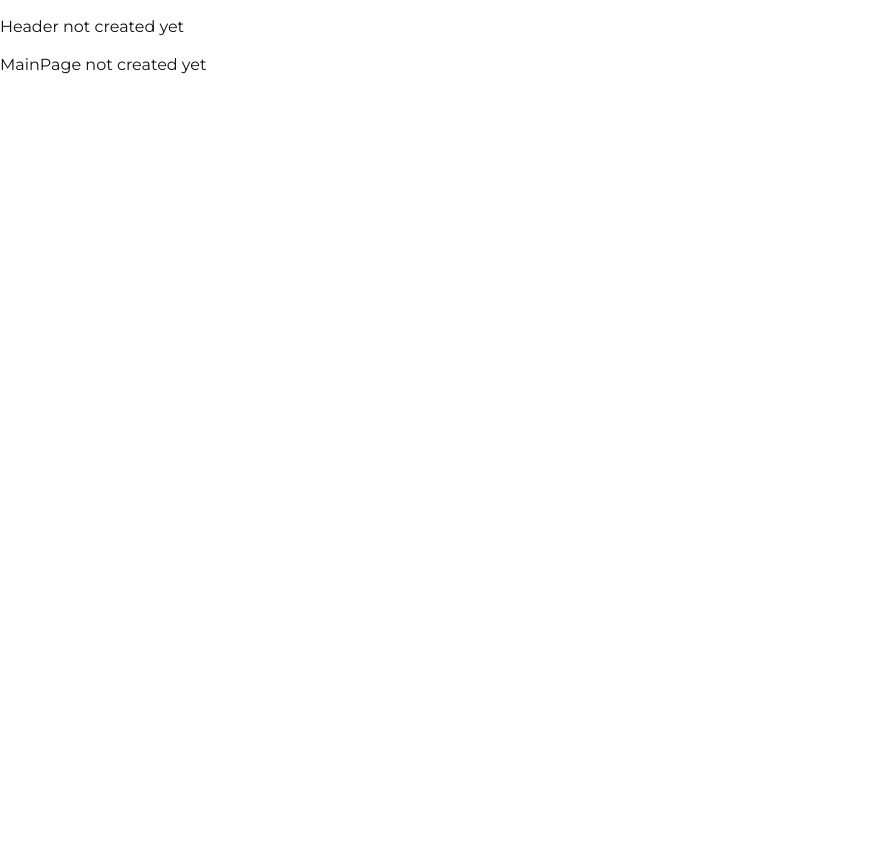
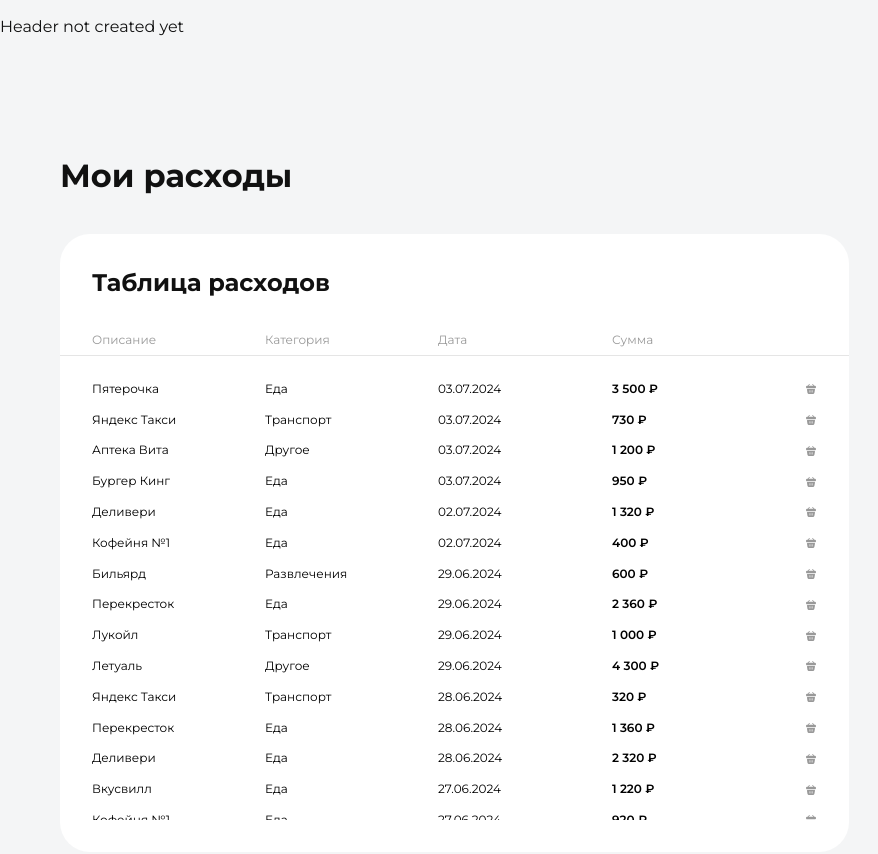
Before and after one commit to Nmidnight/skypro-wallet, a React (Vite) app: page / in a window 1280 px wide. Shown: the whole page, without its empty margins (0-878 px from the left). Before the commit the page ends 816 px from the top, so only its background shows below. Built offline with nearby package versions, Linux system fonts and the light colour scheme.

Commit message:
Сверстал таблицу расходов grid 12 и подготовил блок для карточки добавления расходов

```diff
--- /dev/null
+++ b/src/components/ExpensesTable/ExpensesTable.jsx
@@ -0,0 +1,63 @@
+import React from 'react';
+import * as S from './ExpensesTable.styled';
+
+const mockExpenses = [
+  { id: 1, name: 'Пятерочка', category: 'Еда', date: '03.07.2024', amount: '3 500 ₽' },
+  { id: 2, name: 'Яндекс Такси', category: 'Транспорт', date: '03.07.2024', amount: '730 ₽' },
+  { id: 3, name: 'Аптека Вита', category: 'Другое', date: '03.07.2024', amount: '1 200 ₽' },
+  { id: 4, name: 'Бургер Кинг', category: 'Еда', date: '03.07.2024', amount: '950 ₽' },
+  { id: 5, name: 'Деливери', category: 'Еда', date: '02.07.2024', amount: '1 320 ₽' },
+  { id: 6, name: 'Кофейня №1', category: 'Еда', date: '02.07.2024', amount: '400 ₽' },
+  { id: 7, name: 'Бильярд', category: 'Развлечения', date: '29.06.2024', amount: '600 ₽' },
+  { id: 8, name: 'Перекресток', category: 'Еда', date: '29.06.2024', amount: '2 360 ₽' },
+  { id: 9, name: 'Лукойл', category: 'Транспорт', date: '29.06.2024', amount: '1 000 ₽' },
+  { id: 10, name: 'Летуаль', category: 'Другое', date: '29.06.2024', amount: '4 300 ₽' },
+  { id: 11, name: 'Яндекс Такси', category: 'Транспорт', date: '28.06.2024', amount: '320 ₽' },
+  { id: 12, name: 'Перекресток', category: 'Еда', date: '28.06.2024', amount: '1 360 ₽' },
+  { id: 13, name: 'Деливери', category: 'Еда', date: '28.06.2024', amount: '2 320 ₽' },
+  { id: 14, name: 'Вкусвилл', category: 'Еда', date: '27.06.2024', amount: '1 220 ₽' },
+  { id: 15, name: 'Кофейня №1', category: 'Еда', date: '27.06.2024', amount: '920 ₽' },
+  { id: 16, name: 'Вкусвилл', category: 'Еда', date: '26.06.2024', amount: '840 ₽' },
+  { id: 17, name: 'Кофейня №1', category: 'Еда', date: '26.06.2024', amount: '920 ₽' },
+];
+
+export const ExpensesTable = () => {
+  return (
+    <S.PageContainer>
+      <S.GlobalBackground />
+      <S.PageTitle>Мои расходы</S.PageTitle>
+
+      <S.ExpensesCard>
+        <S.ExpensesCard__Title>Таблица расходов</S.ExpensesCard__Title>
+
+        <S.ExpensesCard__Header>
+          <S.ExpensesCard__Th>Описание</S.ExpensesCard__Th>
+          <S.ExpensesCard__Th>Категория</S.ExpensesCard__Th>
+          <S.ExpensesCard__Th>Дата</S.ExpensesCard__Th>
+          <S.ExpensesCard__Th>Сумма</S.ExpensesCard__Th>
+          <div></div> {/* Пустая ячейка над иконками */}
+        </S.ExpensesCard__Header>
+
+        <S.ExpensesList>
+          {mockExpenses.map((item) => (
+            <S.ExpenseRow key={item.id}>
+              <S.ExpenseCell>{item.name}</S.ExpenseCell>
+              <S.ExpenseCell>{item.category}</S.ExpenseCell>
+              <S.ExpenseCell>{item.date}</S.ExpenseCell>
+              <S.ExpenseCell className="amount">{item.amount}</S.ExpenseCell>
+              <S.DeleteIcon>
+                <img src="/svg/Frame_1511838850.svg" alt="Удалить" />
+              </S.DeleteIcon>
+            </S.ExpenseRow>
+          ))}
+        </S.ExpensesList>
+      </S.ExpensesCard>
+
+      {/* Правая карточка НОВЫЙ РАСХОД */}
+      {/* <S.AddExpenseCard>
+        <S.ExpensesCard__Title>Новый расход</S.ExpensesCard__Title>
+      </S.AddExpenseCard> */}
+
+    </S.PageContainer>
+  );
+};
--- /dev/null
+++ b/src/components/ExpensesTable/ExpensesTable.styled.js
@@ -0,0 +1,111 @@
+import styled, { createGlobalStyle } from 'styled-components';
+
+export const GlobalBackground = createGlobalStyle`
+  body {
+    background-color: #F4F5F6;
+    margin: 0;
+  }
+`;
+
+export const PageContainer = styled.div`
+  display: grid;
+  grid-template-columns: repeat(12, 1fr);
+  gap: 32px;
+  max-width: 1160px;
+  margin: 0 auto;
+  padding-top: 180px;
+  position: relative;
+`;
+
+export const PageTitle = styled.h1`
+  grid-column: span 12;
+  position: absolute;
+  top: 100px;
+  font-family: 'Montserrat', sans-serif;
+  font-weight: 700;
+  font-size: 32px;
+  margin: 0;
+`;
+
+// Гриды для таблицы
+const GridRowBase = styled.div`
+  display: grid;
+  grid-template-columns: 141px 141px 142px 1fr 20px;
+  column-gap: 32px;
+  align-items: center;
+`;
+
+export const ExpensesCard = styled.div`
+  grid-column: span 8;
+  width: 789px;
+  height: 618px;
+  background: #FFFFFF;
+  border-radius: 30px;
+  padding: 32px;
+  box-sizing: border-box;
+  display: flex;
+  flex-direction: column;
+`;
+
+export const ExpensesCard__Title = styled.h2`
+  font-family: 'Montserrat', sans-serif;
+  font-weight: 700;
+  font-size: 24px;
+  margin: 0 0 32px 0;
+`;
+
+export const ExpensesCard__Header = styled(GridRowBase)`
+  width: calc(100% + 64px);
+  margin-left: -32px;
+  padding: 0 32px 6px 32px;
+  border-bottom: 0.5px solid rgba(0, 0, 0, 0.1);
+  margin-bottom: 18px;
+`;
+
+export const ExpensesCard__Th = styled.div`
+  font-family: 'Montserrat', sans-serif;
+  font-weight: 400;
+  font-size: 12px;
+  color: #999999;
+`;
+
+// Блок строк в таблице)
+export const ExpensesList = styled.div`
+  overflow-y: auto;
+  flex: 1;
+`;
+
+export const ExpenseRow = styled(GridRowBase)`
+  padding: 7px 0;
+`;
+
+export const ExpenseCell = styled.div`
+  font-family: 'Montserrat', sans-serif;
+  font-weight: 400;
+  font-size: 12px;
+  color: #000000;
+  white-space: nowrap;
+  overflow: hidden;
+  text-overflow: ellipsis;
+
+  &.amount {
+    font-weight: 600;
+  }
+`;
+
+export const DeleteIcon = styled.div`
+  display: flex;
+  justify-content: flex-end;
+  cursor: pointer;
+  img { width: 12px; height: 12px; }
+`;
+
+export const AddExpenseCard = styled.div`
+  grid-column: span 4;
+  width: 339px;
+  height: 618px;
+  background: #FFFFFF;
+  border-radius: 30px;
+  padding: 32px;
+  box-sizing: border-box;
+`;
--- a/src/pages/MainPage.jsx
+++ b/src/pages/MainPage.jsx
@@ -1,7 +1,11 @@
-// Тут будут "Мои расходы"
+import React from 'react';
+import { ExpensesTable } from '../components/ExpensesTable/ExpensesTable';
 
 export function MainPage() {
-    return (
-        <p> MainPage not created yet</p>
-    )
+  return (
+    <main style={{ position: 'relative', width: '100%', minHeight: '100vh' }}>
+      <ExpensesTable />
+      {/* НОВЫЙ РАСХОД БУДЕТ ЗДЕСЬ" */}
+    </main>
+  );
 }
--- a/src/routes/AppRoutes.jsx
+++ b/src/routes/AppRoutes.jsx
@@ -12,13 +12,14 @@ export function AppRoutes() {
         <Routes>
             <Route path="/signin" element={<SigninPage />} />
             <Route path="/signup" element={<SignupPage />} />
-            <Route path="*" element={<NotFoundPage />} />
 
             {/* @TODO: вот тут начинаются приватные маршруты */}
             <Route path="/" element={<Layout />}>
                 <Route index element={<MainPage />} />
                 <Route path="analysis" element={<AnalysisPage />} />
             </Route>
+
+            <Route path="*" element={<NotFoundPage />} />
         </Routes>
     );
 }
```
Also changed, not shown: src/components/AnalysisTable/AnalysisTable.jsx (added), src/components/AnalysisTable/AnalysisTable.styled.js (added), svg/Frame_1511838850.svg (added).
